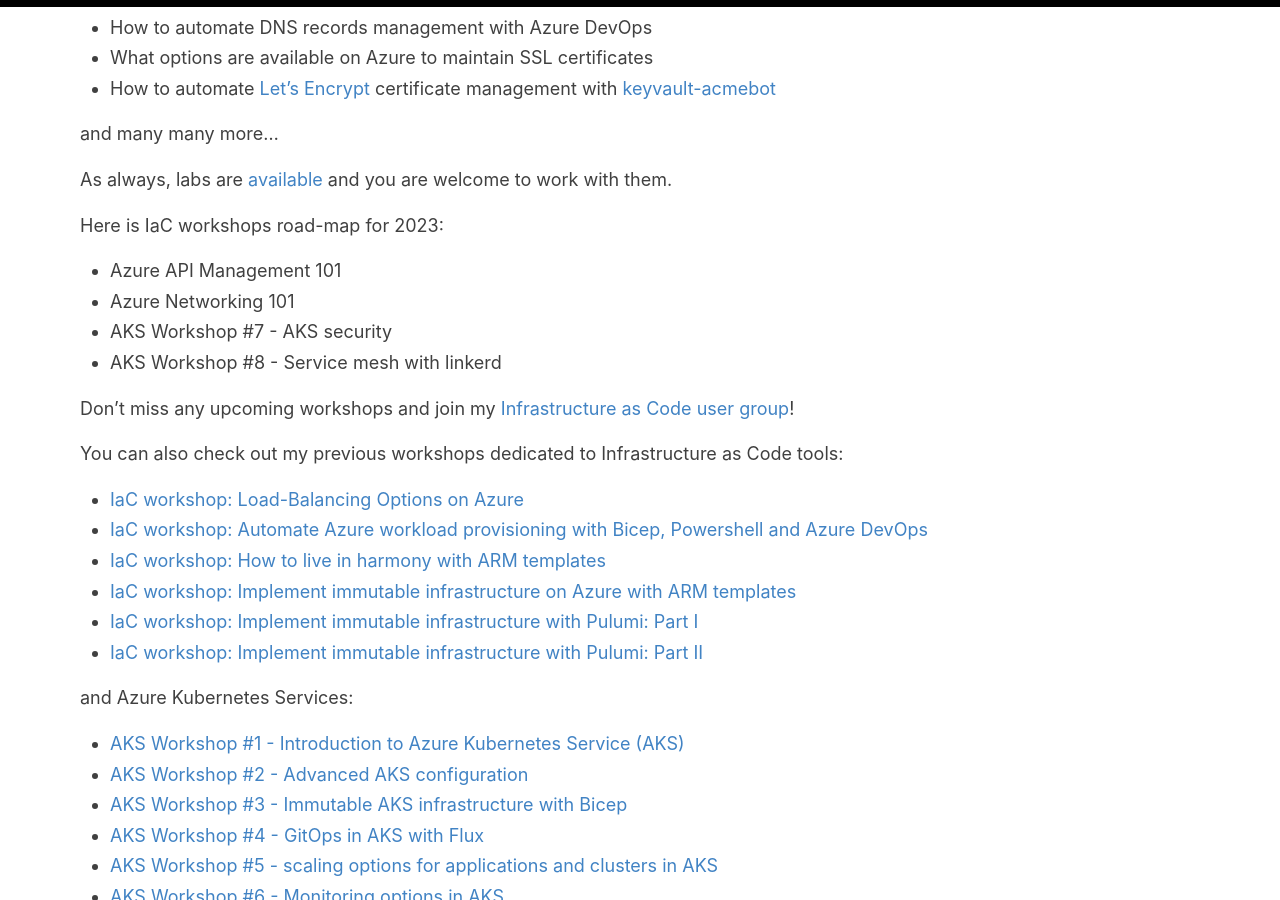
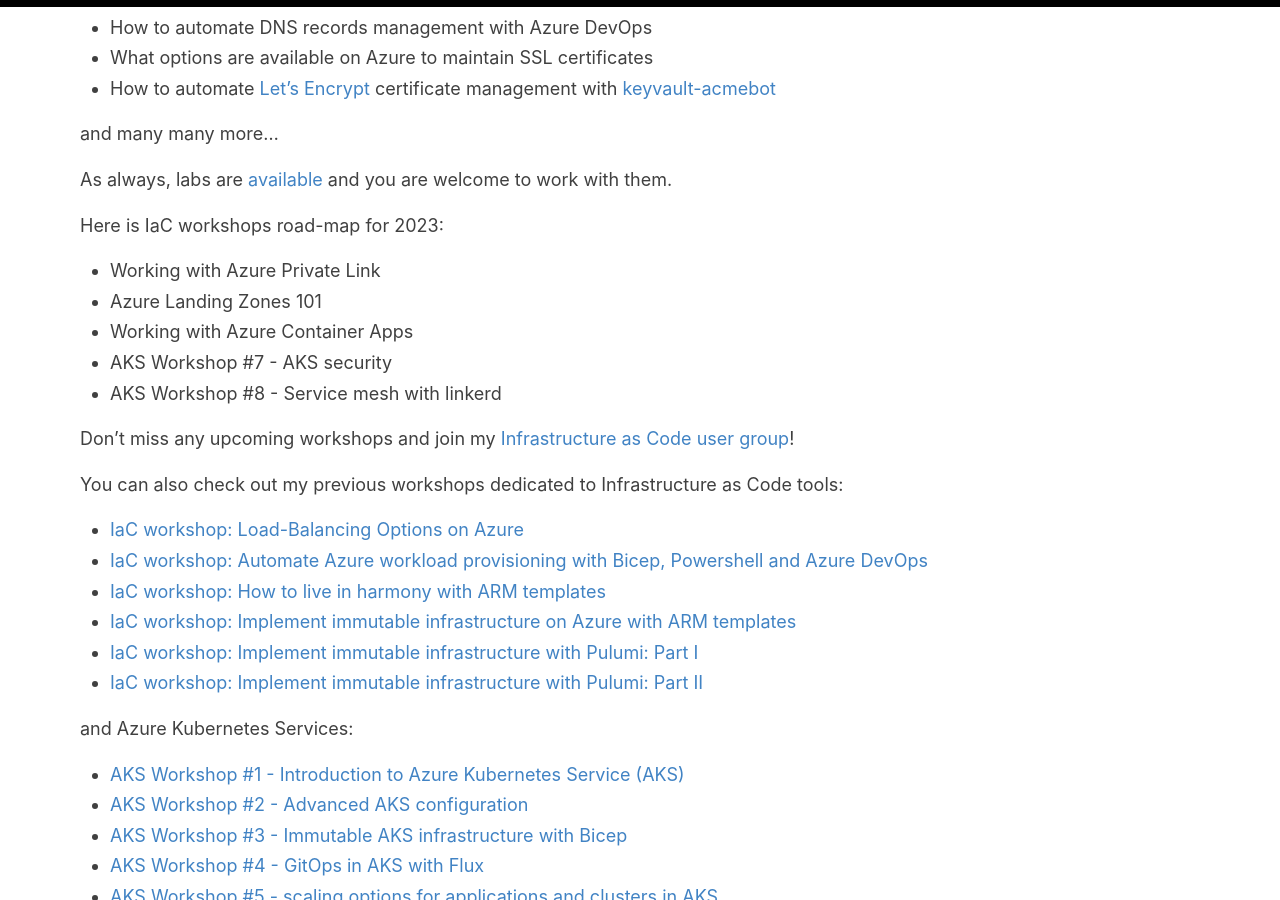
Before and after one commit to evgenyb/evgenyb.github.io, a Jekyll site: the page built from _posts/2023-03-30-dns-and-ssl-management-on-azure-with-ado-workshop-labs.md, in a window 1280 px wide and 900 px high, scrolled down 1084 px. Built offline with Jekyll 4.4.1, drawn with Linux system fonts in a browser that asks for light colours; nearby versions of some CDN libraries.

Commit message:
Add last workshop announcement

```diff
--- a/_posts/2023-03-30-dns-and-ssl-management-on-azure-with-ado-workshop-labs.md
+++ b/_posts/2023-03-30-dns-and-ssl-management-on-azure-with-ado-workshop-labs.md
@@ -25,8 +25,9 @@
 
 Here is IaC workshops road-map for 2023:
 
-- Azure API Management 101
-- Azure Networking 101
+- Working with Azure Private Link
+- Azure Landing Zones 101
+- Working with Azure Container Apps
 - AKS Workshop #7 - AKS security
 - AKS Workshop #8 - Service mesh with linkerd
 
```
